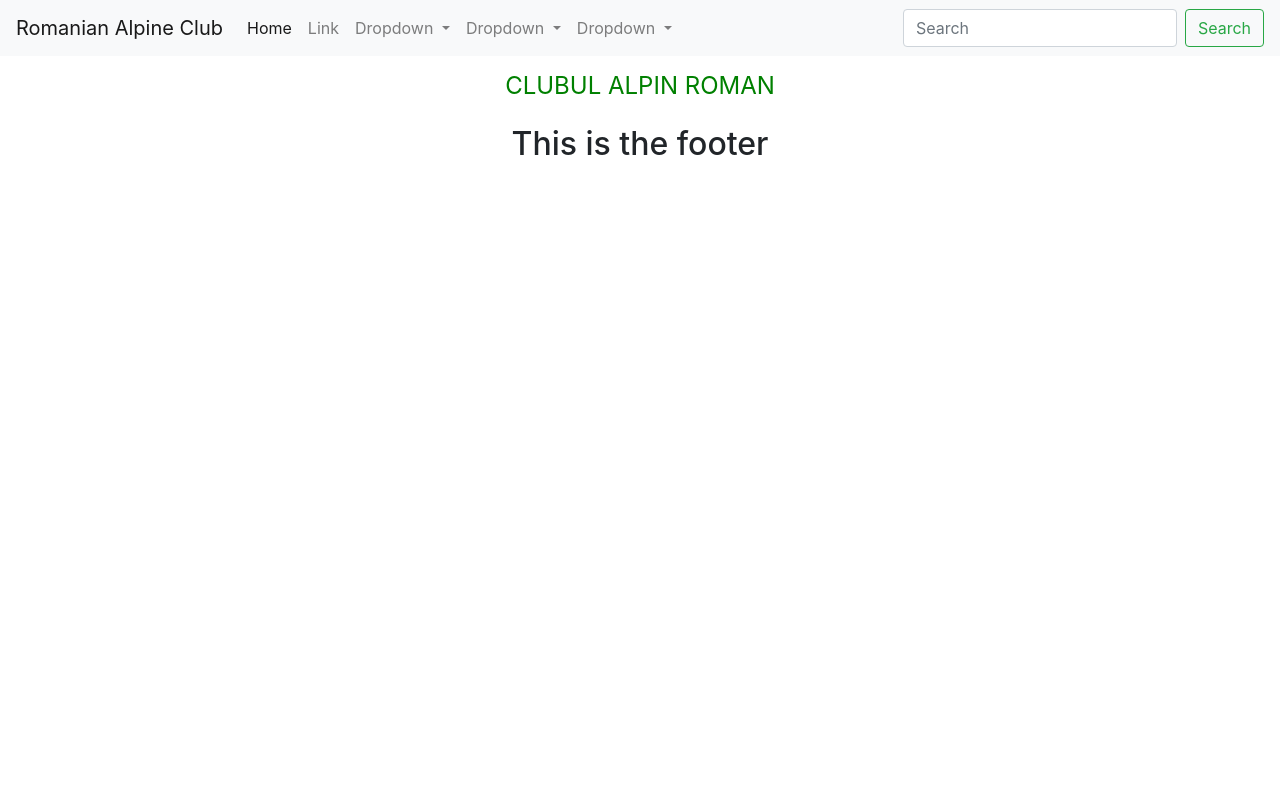
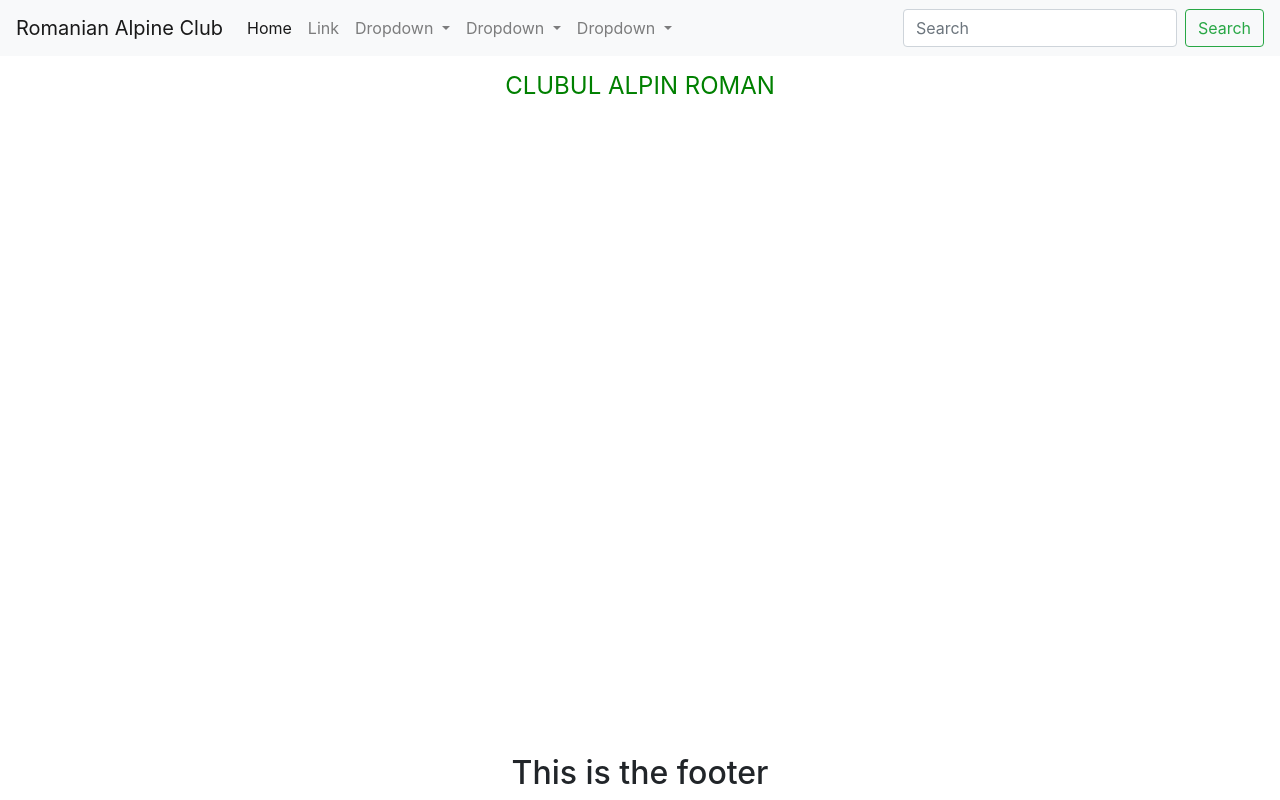
Before and after one commit to Walachul/milestone4, a Django app: page / in a window 1280 px wide. Run offline with Django 3.2, Linux system fonts and the light colour scheme; some libraries are stand-ins or nearby versions.

Commit message:
Sticky footer solution, regardless of content size.

```diff
--- a/static/css/style.css
+++ b/static/css/style.css
@@ -1,3 +1,20 @@
+/**** Sticky footer ****/
+html, body {
+    height: 100%
+}
+body {
+    display: flex;
+    flex-direction: column
+}
+.content {
+    flex: 1 0 auto
+}
+.footer {
+    flex-shrink: 0
+}
+/**** end of sticky footer ****/
+
+/**** Main style ****/
 #heading_one {
     font-size: 24px;
     color: green;
--- a/templates/base.html
+++ b/templates/base.html
@@ -81,12 +81,12 @@
         </nav>
     </header>
     <!-- MAIN -->
-    <div id="main">
+    <main id="main" class="content">
         {% block content %}
         {% endblock content%}
-    </div>
+    </main>
     <!-- FOOTER -->
-    <footer>
+    <footer class="footer">
         <div class="container-fluid">
             <div class="row">
                 <div class="col-12">
```
